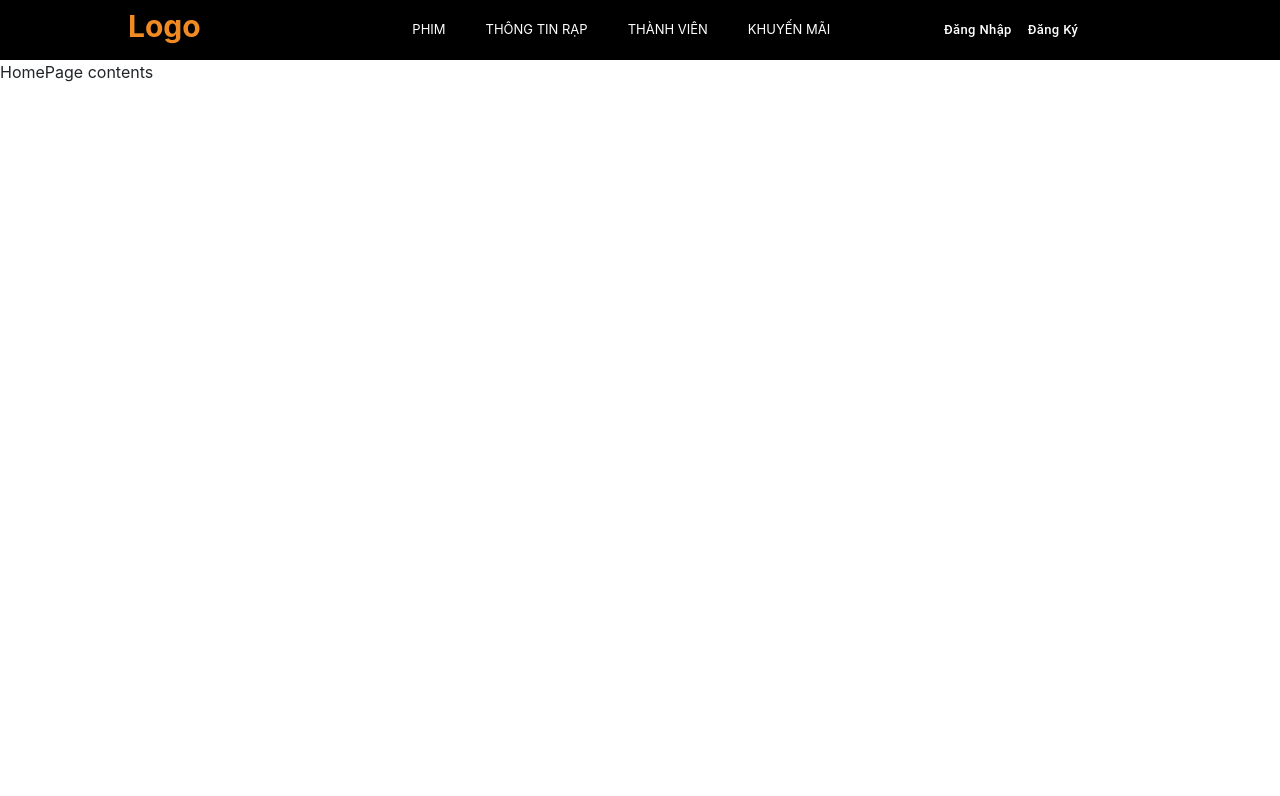
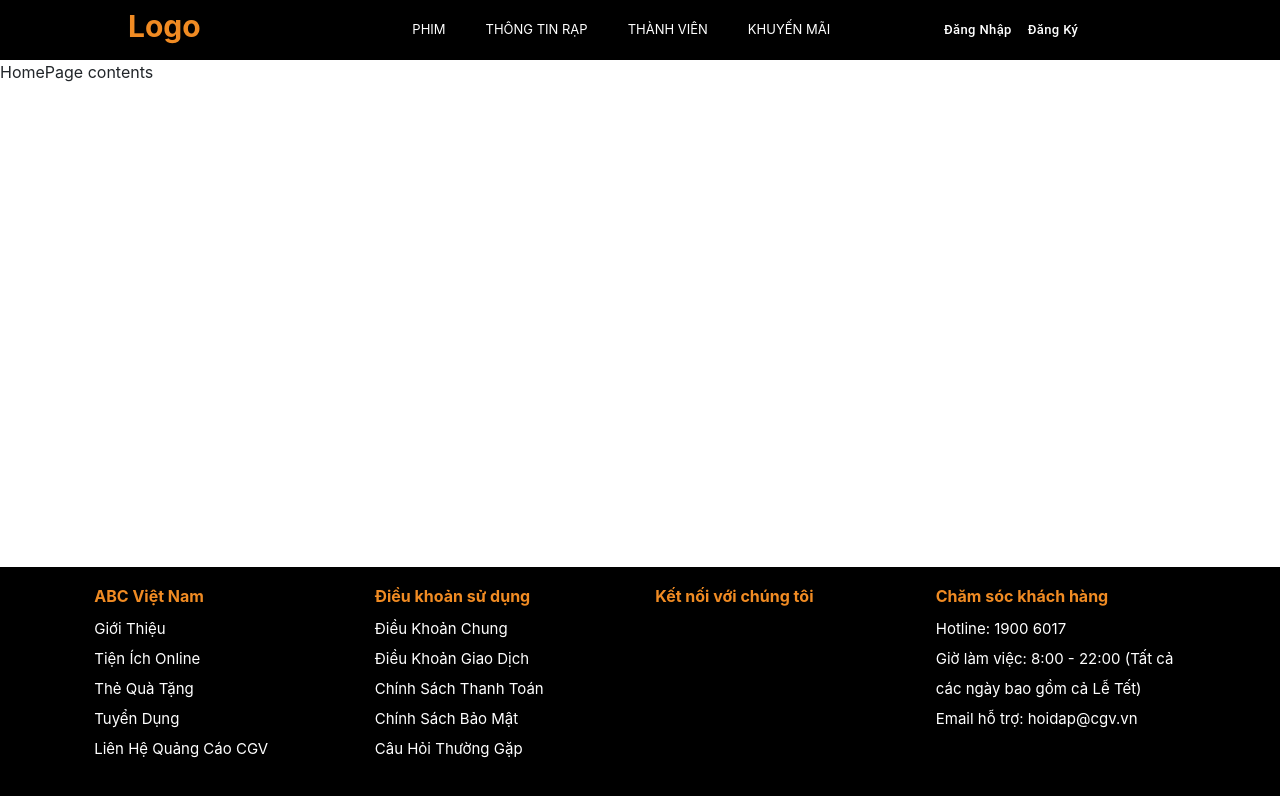
Before and after one commit to hangocthianh/bc20_mymovie, a React (Create React App) app: page / in a window 1280 px wide. Shown: the top 796 px of the page. Built offline with nearby package versions, Linux system fonts and the light colour scheme.

Commit message:
Create footer component

```diff
--- /dev/null
+++ b/src/containers/HomeTemplate/_components/Footer/_components/FooterStyle.js
@@ -0,0 +1,55 @@
+import styled from 'styled-components';
+import { Link } from 'react-router-dom';
+
+export const Box = styled.footer`
+  width: 100%;
+  background-color: #000;
+  position: fixed;
+  bottom: 0;
+  left: 0;
+`;
+
+export const Container = styled.div`
+  width: 90%;
+  margin: auto;
+  padding: 0 20px;
+  display: grid;
+  gap: 10px 10px;
+  justify-items: center;
+  grid-template-columns: repeat(4,1fr);
+  @media (max-width: 991px) {
+    grid-template-columns: repeat(2,1fr);
+  };
+  @media (max-width: 460px) {
+    grid-template-columns: 1fr;
+  }
+`;
+
+export const Column = styled.div`
+  padding: 20px 0;
+  width: 100%;
+  max-width: 250px;
+
+`;
+export const ColumnTitle = styled.h6`
+  font-weight: bold;
+  color: #F08B23;
+`;
+export const List = styled.ul`
+  padding: 0;
+  line-height: 2;
+`;
+
+export const ListItem = styled.li`
+  list-style: none;
+  color: #fff;
+  font-size: 15px;
+`;
+
+export const FooterLink = styled(Link)`
+  text-decoration: none!important;
+  color: #fff;
+  &:hover {
+    color: #F08B23;
+  }
+`
--- a/src/containers/HomeTemplate/_components/Footer/index.js
+++ b/src/containers/HomeTemplate/_components/Footer/index.js
@@ -1,72 +1,103 @@
-import React from "react";
+import React from 'react';
 import {
   Box,
   Container,
-Row,
   Column,
-FooterLink,
-Heading,
-} from './FooterStyle';
-
-const Footer = () => {
+  ColumnTitle,
+  List,
+  ListItem,
+  FooterLink
+} from './_components/FooterStyle';
+export default function Footer() {
   return (
     <Box>
       <Container>
-		<Row>
         <Column>
-			<Heading>About Us</Heading>
-			<FooterLink href="#">Aim</FooterLink>
-			<FooterLink href="#">Vision</FooterLink>
-			<FooterLink href="#">Testimonials</FooterLink>
+          <ColumnTitle>
+            ABC Việt Nam
+          </ColumnTitle>
+          <List>
+            <ListItem>
+              <FooterLink>
+                Giới Thiệu
+              </FooterLink>
+            </ListItem>
+            <ListItem>
+              <FooterLink>
+                Tiện Ích Online
+              </FooterLink>
+            </ListItem>
+            <ListItem>
+              <FooterLink>
+                Thẻ Quà Tặng
+              </FooterLink>
+            </ListItem>
+            <ListItem>
+              <FooterLink>
+                Tuyển Dụng
+              </FooterLink>
+            </ListItem>
+            <ListItem>
+              <FooterLink>
+                Liên Hệ Quảng Cáo CGV
+              </FooterLink>
+            </ListItem>
+          </List>
         </Column>
         <Column>
-			<Heading>Services</Heading>
-			<FooterLink href="#">Writing</FooterLink>
-			<FooterLink href="#">Internships</FooterLink>
-			<FooterLink href="#">Coding</FooterLink>
-			<FooterLink href="#">Teaching</FooterLink>
+          <ColumnTitle>
+            Điều khoản sử dụng
+          </ColumnTitle>
+          <List>
+            <ListItem>
+              <FooterLink>
+                Điều Khoản Chung
+              </FooterLink>
+            </ListItem>
+            <ListItem>
+              <FooterLink>
+                Điều Khoản Giao Dịch
+              </FooterLink>
+            </ListItem>
+            <ListItem>
+              <FooterLink>
+                Chính Sách Thanh Toán
+              </FooterLink>
+            </ListItem>
+            <ListItem>
+              <FooterLink>
+                Chính Sách Bảo Mật
+              </FooterLink>
+            </ListItem>
+            <ListItem>
+              <FooterLink>
+                Câu Hỏi Thường Gặp
+              </FooterLink>
+            </ListItem>
+          </List>
         </Column>
         <Column>
-			<Heading>Contact Us</Heading>
-			<FooterLink href="#">Uttar Pradesh</FooterLink>
-			<FooterLink href="#">Ahemdabad</FooterLink>
-			<FooterLink href="#">Indore</FooterLink>
-			<FooterLink href="#">Mumbai</FooterLink>
+          <ColumnTitle>
+            Kết nối với chúng tôi
+          </ColumnTitle>
         </Column>
         <Column>
-			<Heading>Social Media</Heading>
-			<FooterLink href="#">
-			<i className="fab fa-facebook-f">
-				<span style={{ marginLeft: "10px" }}>
-				Facebook
-				</span>
-			</i>
-			</FooterLink>
-			<FooterLink href="#">
-			<i className="fab fa-instagram">
-				<span style={{ marginLeft: "10px" }}>
-				Instagram
-				</span>
-			</i>
-			</FooterLink>
-			<FooterLink href="#">
-			<i className="fab fa-twitter">
-				<span style={{ marginLeft: "10px" }}>
-				Twitter
-				</span>
-			</i>
-			</FooterLink>
-			<FooterLink href="#">
-			<i className="fab fa-youtube">
-				<span style={{ marginLeft: "10px" }}>
-				Youtube
-				</span>
-			</i>
-			</FooterLink>
+          <ColumnTitle>
+            Chăm sóc khách hàng
+          </ColumnTitle>
+          <List>
+            <ListItem>
+              Hotline: 1900 6017
+            </ListItem>
+            <ListItem>
+              Giờ làm việc: 8:00 - 22:00 (Tất cả các ngày bao gồm cả Lễ Tết)
+            </ListItem>
+            <ListItem>
+              Email hỗ trợ: hoidap@cgv.vn
+            </ListItem>
+          </List>
         </Column>
-		</Row>
       </Container>
     </Box>
-);
-};
-export default Footer;
+  )
+}
--- a/src/containers/HomeTemplate/index.js
+++ b/src/containers/HomeTemplate/index.js
@@ -13,7 +13,7 @@ export default function HomeTemplate(props) {
         path={path}
         component={component}
       />
-      {/* <Footer /> */}
+      <Footer />
     </>
   )
 }
```
Also changed, not shown: src/containers/HomeTemplate/_components/Footer/test.js (added, +72 -0 lines), src/containers/HomeTemplate/_components/Footer/TestStyle.js (renamed from src/containers/HomeTemplate/_components/Footer/FooterStyle.js). Lines whose indentation alone changed are shown as unchanged.
